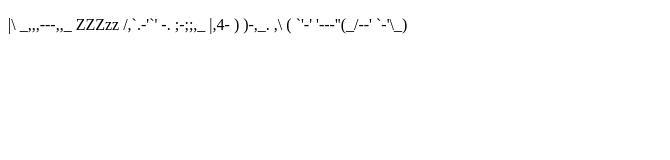
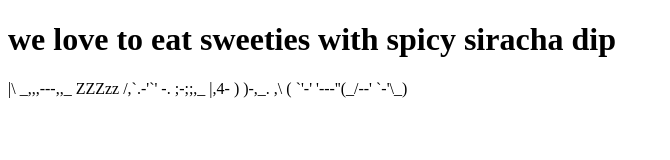
Before and after one commit to charissawersen/version-control, a plain HTML site: page index.html in a window 1280 px wide. Shown: the whole page, without its empty margins (0-670 px from the left). Drawn offline with Linux system fonts and the light colour scheme.

Commit message:
sweet potatoesss

```diff
--- a/index.html
+++ b/index.html
@@ -3,9 +3,10 @@
 <head>
     <meta charset="UTF-8">
     <meta name="viewport" content="width=device-width, initial-scale=1.0">
-    <title>Document</title>
+    <title>Team Sweet Potatoes</title>
 </head>
 <body>
+    <h1>we love to eat sweeties with spicy siracha dip</h1>
     <p>      |\      _,,,---,,_
         ZZZzz /,`.-'`'    -.  ;-;;,_
              |,4-  ) )-,_. ,\ (  `'-'
```
